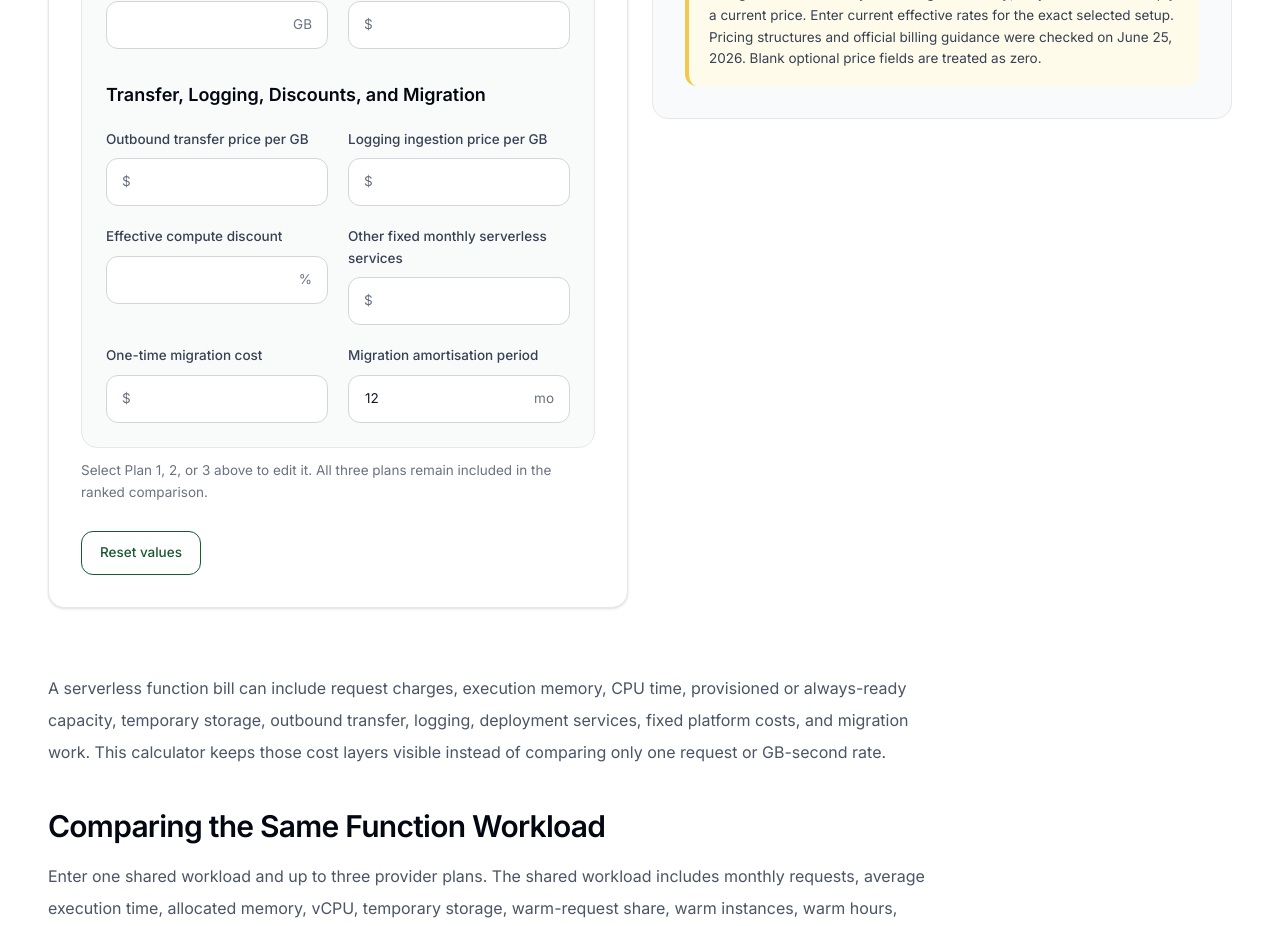
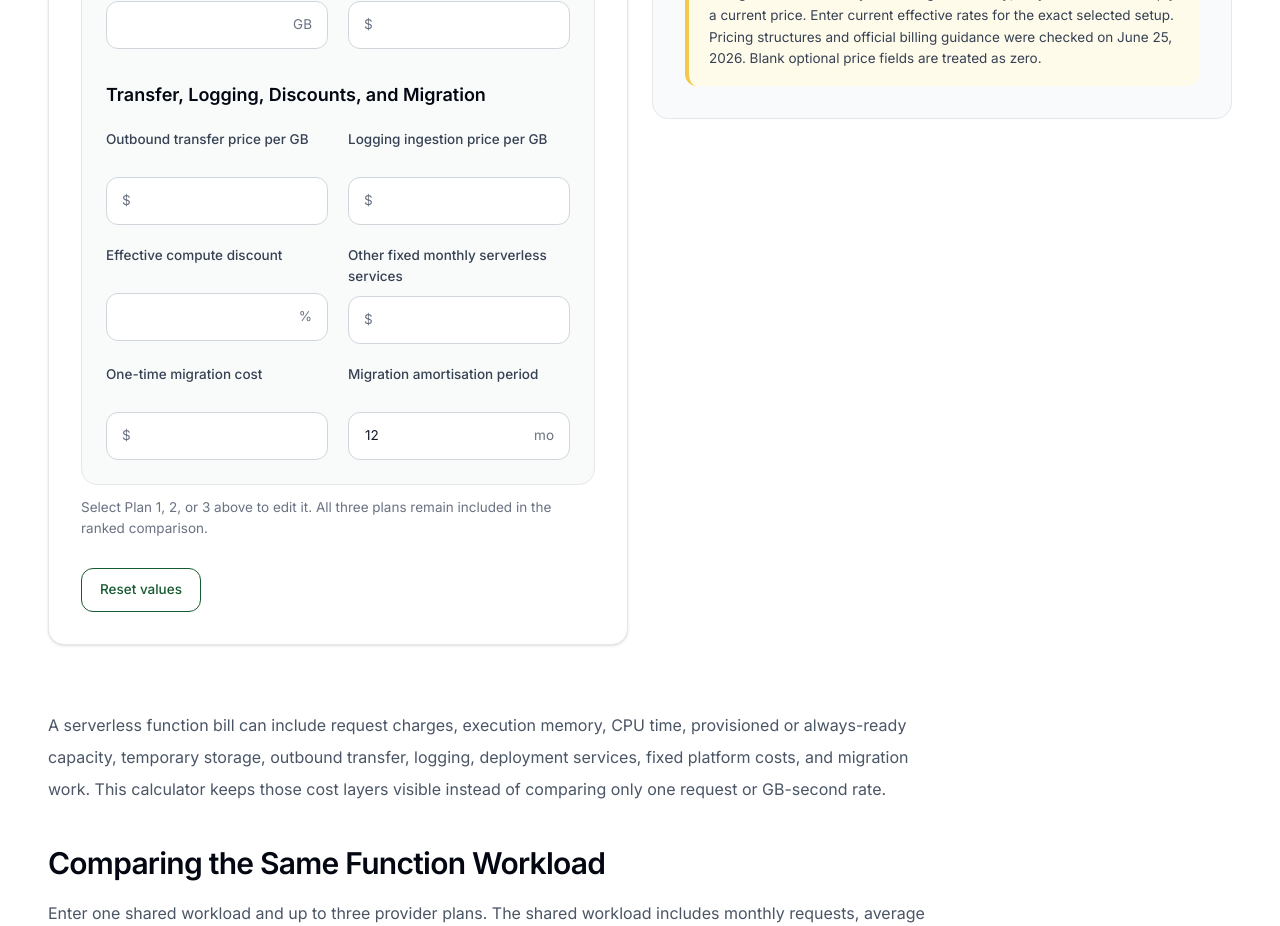
Before and after one commit to vaarunsonawwane-ops/beeija, a Next.js app: page /tools/cloud-serverless-functions-cost-comparison-calculator in a window 1280 px wide. Shown: the part 3740-4666 px from the top of the page. Built offline with nearby package versions, Linux system fonts and the light colour scheme.

Commit message:
Update ToolClient.tsx

```diff
--- a/app/tools/cloud-serverless-functions-cost-comparison-calculator/ToolClient.tsx
+++ b/app/tools/cloud-serverless-functions-cost-comparison-calculator/ToolClient.tsx
@@ -1652,7 +1652,10 @@ function PlanEditor({
         />
       </FieldSection>
 
-      <FieldSection title="Transfer, Logging, Discounts, and Migration">
+      <FieldSection
+        title="Transfer, Logging, Discounts, and Migration"
+        alignLabels
+      >
         <BeeijaNumberField
           label="Outbound transfer price per GB"
           value={plan.egressPricePerGb}
@@ -1742,9 +1745,11 @@ function flattenFieldChildren(children: ReactNode): ReactNode[] {
 function FieldSection({
   title,
   children,
+  alignLabels = false,
 }: {
   title: string;
   children: ReactNode;
+  alignLabels?: boolean;
 }) {
   const fields = flattenFieldChildren(children);
 
@@ -1756,7 +1761,14 @@ function FieldSection({
 
       <div className="mt-5 grid min-w-0 grid-cols-1 items-start gap-5 md:grid-cols-2">
         {fields.map((child, index) => (
-          <div key={`field-${index}`} className="min-w-0">
+          <div
+            key={`field-${index}`}
+            className={`min-w-0 ${
+              alignLabels
+                ? "md:[&>label>span:first-child]:min-h-10"
+                : ""
+            }`}
+          >
             {child}
           </div>
         ))}
```
